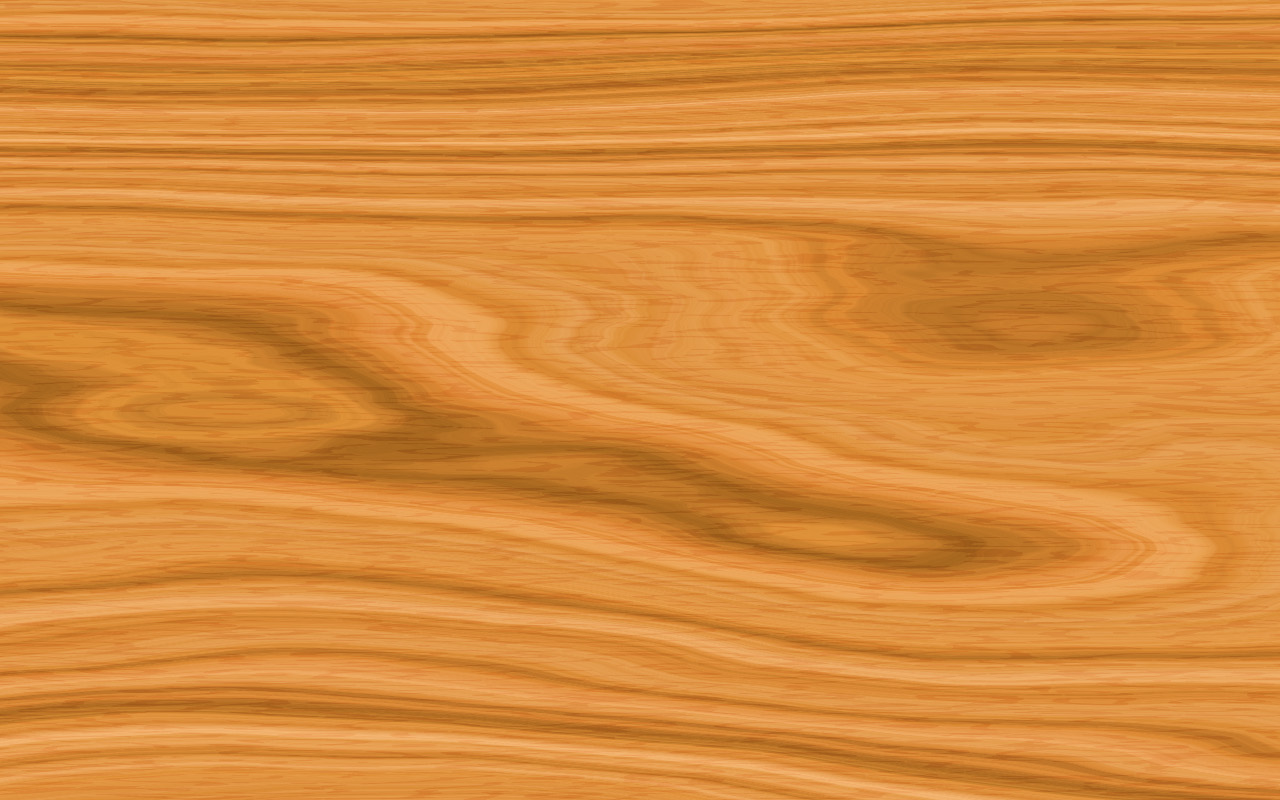
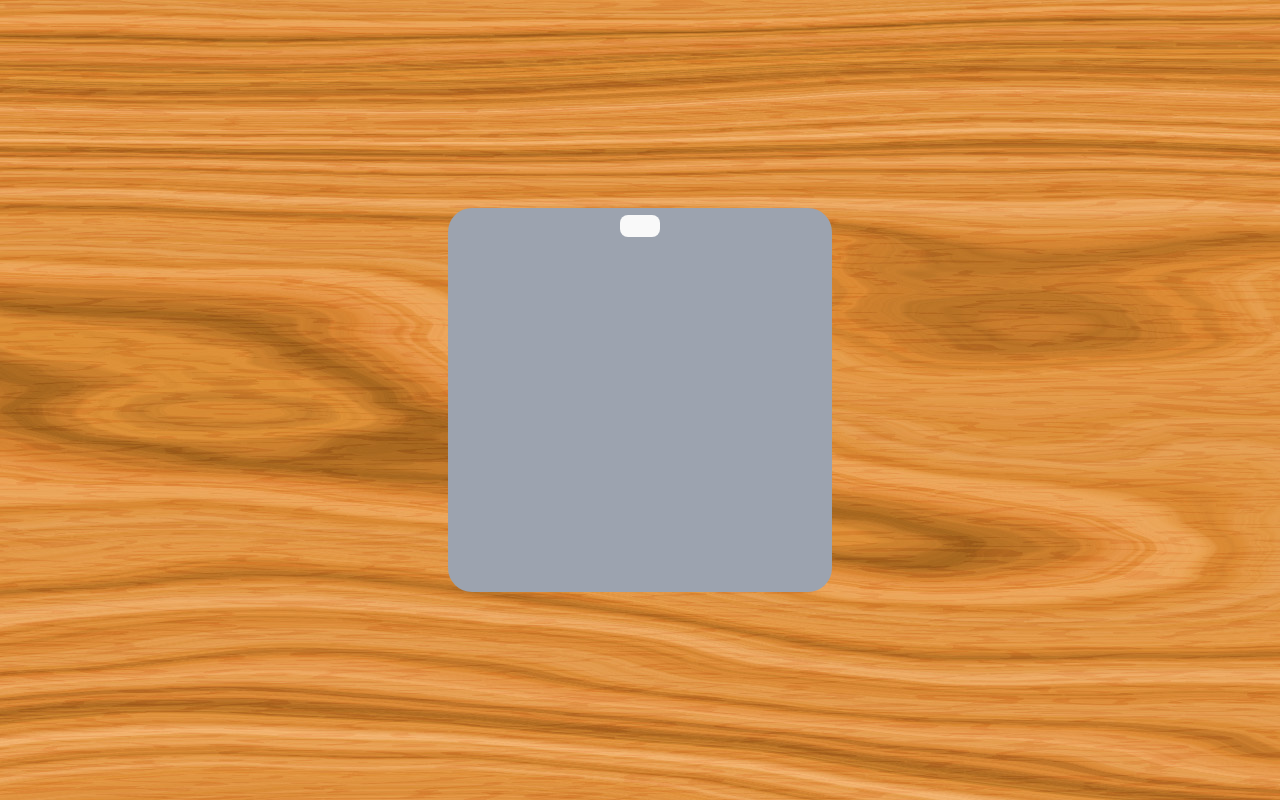
Before and after one commit to NahlSyareza/Retroactive-SBD, a React (Vite) app in the folder retroactive-frontend/: page /dummy in a window 1280 px wide. Built offline with nearby package versions, Linux system fonts and the light colour scheme.

Commit message:
Nahl, Fauzan - Cooking

```diff
--- a/retroactive-frontend/src/components/DummyPage.jsx
+++ b/retroactive-frontend/src/components/DummyPage.jsx
@@ -1,9 +1,16 @@
 import axios from "axios";
+import { useNavigate } from "react-router-dom";
 
 function DummyPage() {
+  const navigate = useNavigate();
+
+  const modal = () => {};
+
   return (
     <>
-      <div className="grid grid-cols-5 "></div>
+      <div className="bg-gray-400 w-96 h-96 mx-auto rounded-3xl flex-col">
+        <button onClick={modal} />
+      </div>
     </>
   );
 }
```
Also changed, not shown: retroactive-frontend/src/assets/delete.svg (added).
